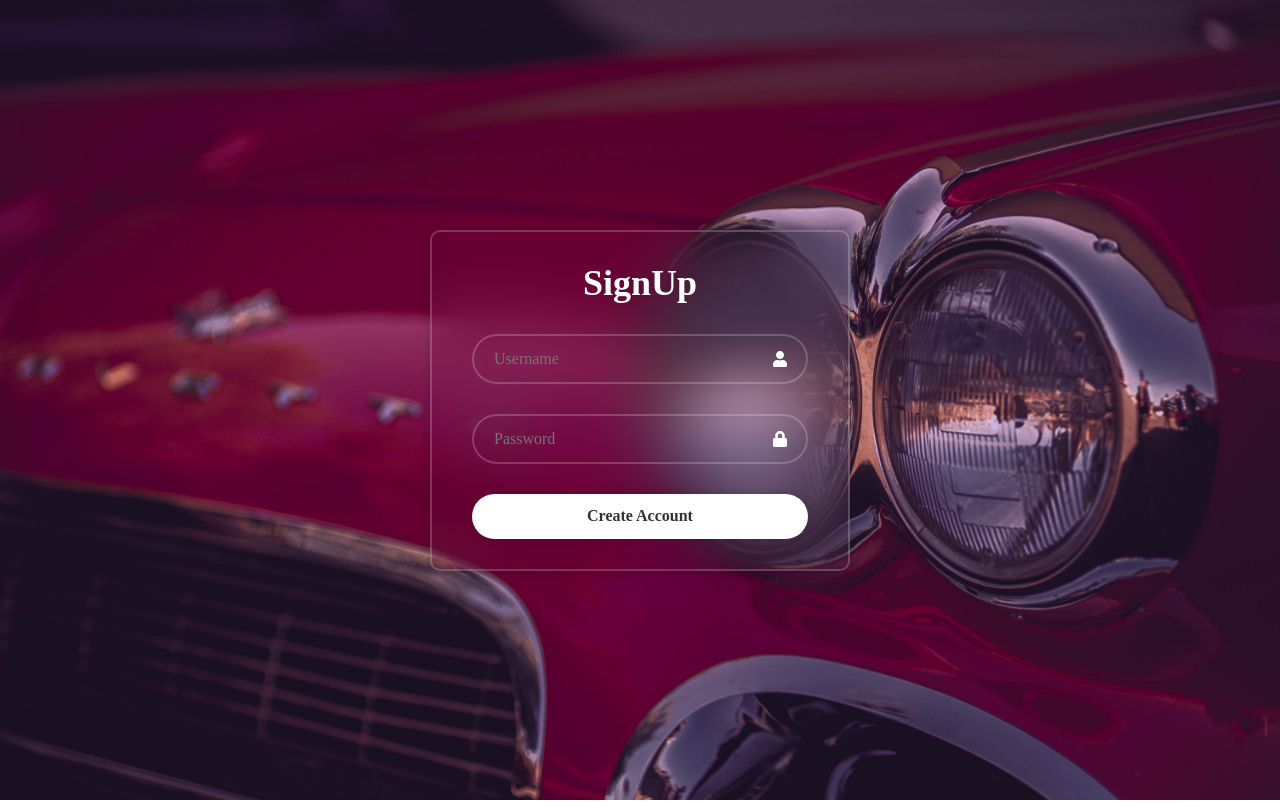
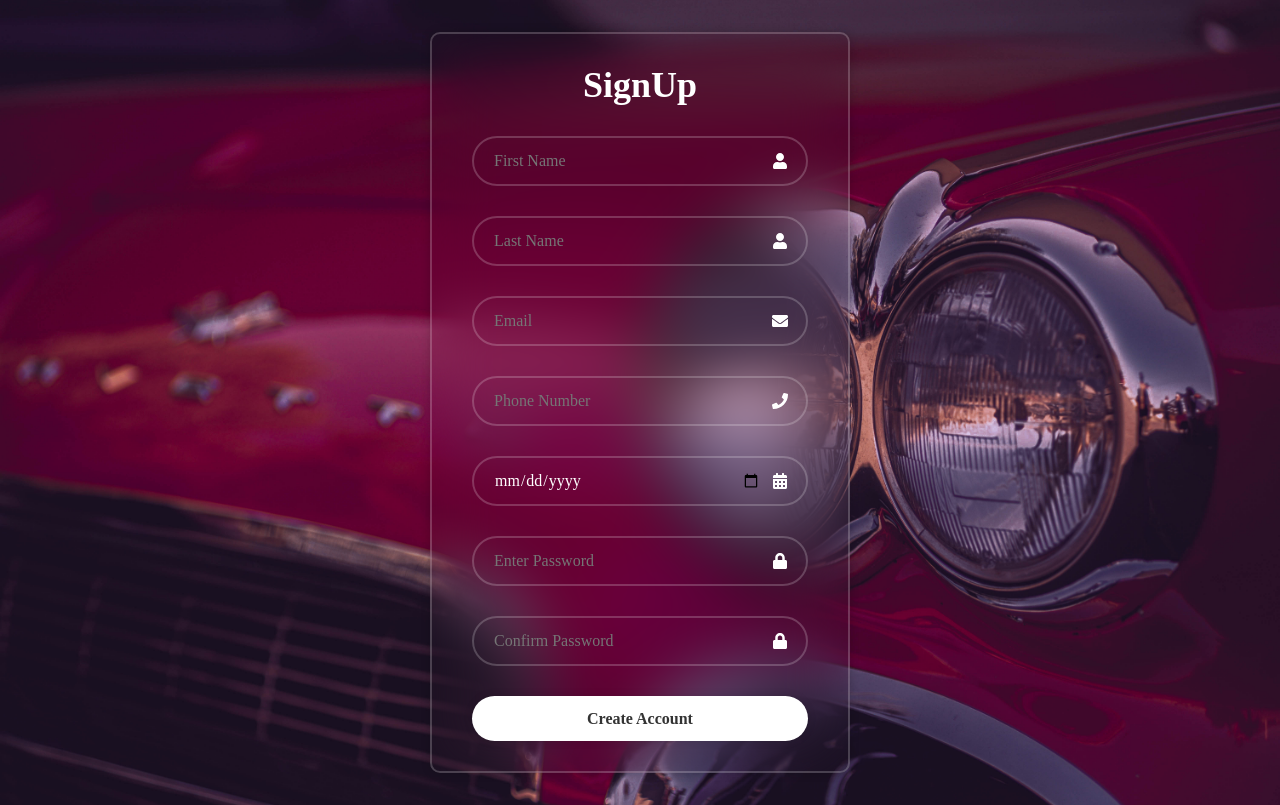
Before and after one commit to ralucaand03/PandaCar---Django-React, a React (Vite) app in the folder frontendpandacar/panda-car-react/: page /signup in a window 1280 px wide. Built offline with nearby package versions, Linux system fonts and the light colour scheme; a web font is replaced by a local one.

Commit message:
created loginform // added some constraints

```diff
--- a/frontendpandacar/panda-car-react/src/Components/LoginForm/LoginForm.jsx
+++ b/frontendpandacar/panda-car-react/src/Components/LoginForm/LoginForm.jsx
@@ -10,7 +10,7 @@ const LoginForm = () => {
                 <h1>Login</h1>
 
                 <div className='input-box'>
-                    <input type="text" placeholder='Username' required />
+                    <input type="text" placeholder='Email' required />
                     <FaUser className='icon' />
                 </div>
                 <div className='input-box'>
--- a/frontendpandacar/panda-car-react/src/Components/SignupForm/SignupForm.jsx
+++ b/frontendpandacar/panda-car-react/src/Components/SignupForm/SignupForm.jsx
@@ -1,19 +1,87 @@
-import React from 'react';
+import React, { useState } from 'react';
 import './SignupForm.css';
-import { FaUser,FaLock } from "react-icons/fa";
+import { FaUser, FaLock, FaEnvelope, FaPhone, FaCalendarAlt } from "react-icons/fa";
 
 const SignupForm = () => {
-    return(
+
+    const [phone, setPhone] = useState('');
+    const [firstName, setFirstName] = useState('');
+    const [lastName, setLastName] = useState('');
+
+    const handleInputChange = (event) => {
+        const { name, value } = event.target;
+
+        if (name === "phone") {
+            setPhone(value.replace(/[^0-9]/g, ''));
+        }
+        else if (name === "firstName" || name === "lastName") {
+            const sanitizedValue = value.replace(/[^a-zA-Z\s-]/g, '');
+            if (name === "firstName") {
+                setFirstName(sanitizedValue);
+            } else if (name === "lastName") {
+                setLastName(sanitizedValue);
+            }
+        }
+    };
+
+    return (
         <div className='wrapper'>
             <form action="">
                 <h1>SignUp</h1>
 
                 <div className='input-box'>
-                    <input type = "text" placeholder='Username' required/>
+                    <input
+                        type="text"
+                        placeholder='First Name'
+                        name="firstName"
+                        value={firstName}
+                        onChange={handleInputChange}
+                        required
+                    />
                     <FaUser className='icon' />
                 </div>
+
                 <div className='input-box'>
-                    <input type = "password" placeholder='Password' required/>
+                    <input
+                        type="text"
+                        placeholder='Last Name'
+                        name="lastName"
+                        value={lastName}
+                        onChange={handleInputChange}
+                        required
+                    />
+                    <FaUser className='icon' />
+                </div>
+
+                <div className='input-box'>
+                    <input type="email" placeholder='Email' required />
+                    <FaEnvelope className='icon' />
+                </div>
+
+                <div className='input-box'>
+                    <input
+                        type="tel"
+                        placeholder='Phone Number'
+                        name="phone"
+                        value={phone}
+                        onChange={handleInputChange}
+                        required
+                    />
+                    <FaPhone className='icon' />
+                </div>
+
+                <div className='input-box'>
+                    <input type="date" placeholder='dd-mm-yyyy' required />
+                    <FaCalendarAlt className='icon' />
+                </div>
+
+                <div className='input-box'>
+                    <input type="password" placeholder='Enter Password' required />
+                    <FaLock className='icon' />
+                </div>
+
+                <div className='input-box'>
+                    <input type="password" placeholder='Confirm Password' required />
                     <FaLock className='icon' />
                 </div>
 
```
